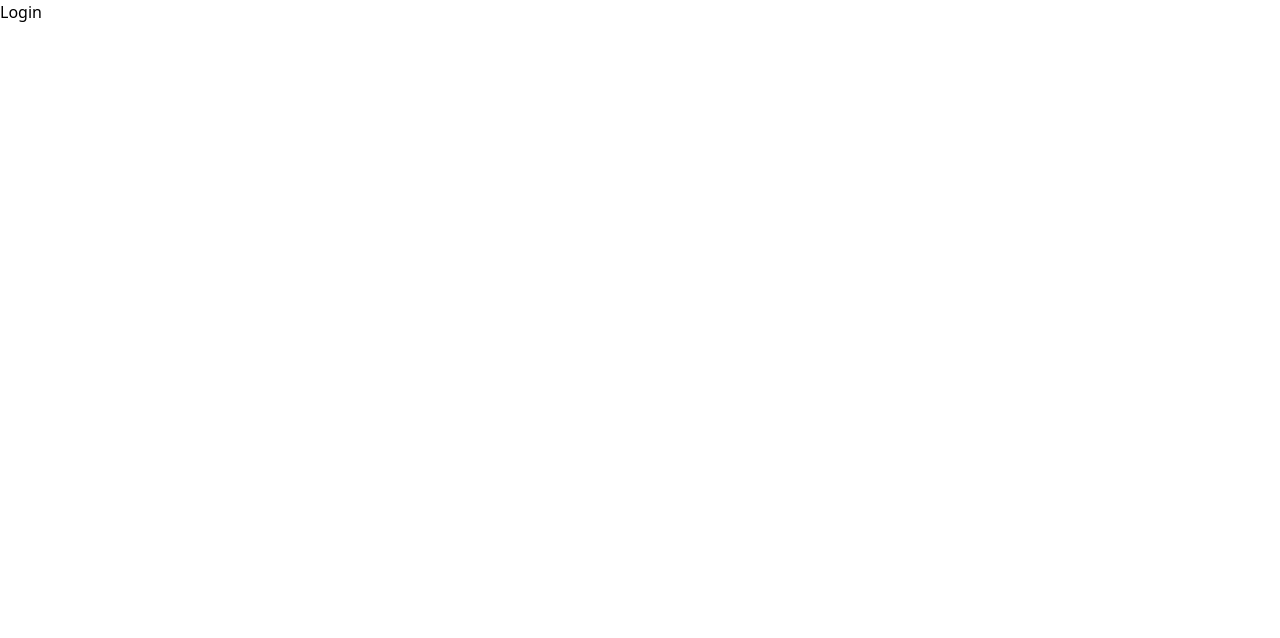
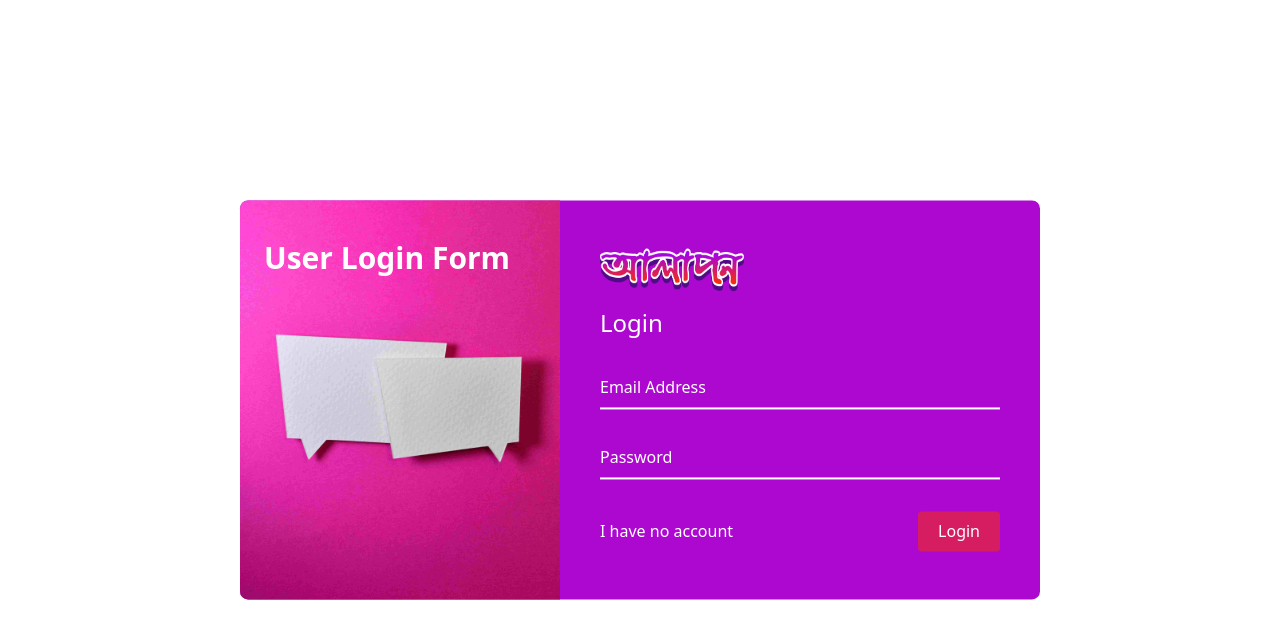
Before and after one commit to ArShadhinJr/alaapon, a React (Vite) app: page /login in a window 1280 px wide. Shown: the top 638 px of the page. Built offline with nearby package versions, Linux system fonts and the light colour scheme.

Commit message:
add: login and firebase

```diff
--- a/package.json
+++ b/package.json
@@ -14,7 +14,8 @@
     "react": "^18.2.0",
     "react-dom": "^18.2.0",
     "react-icons": "^4.11.0",
-    "react-router-dom": "^6.16.0"
+    "react-router-dom": "^6.16.0",
+    "react-toastify": "^9.1.3"
   },
   "devDependencies": {
     "@types/react": "^18.2.15",
--- a/src/Components/Buttons/Button.jsx
+++ b/src/Components/Buttons/Button.jsx
@@ -1,7 +1,7 @@
 
 const Button = (props) => {
   return (
-    <button className={`px-5 py-2 rounded active:scale-95 ${props.className}`}>{props.name}</button>
+    <button onClick={props.onClick} className={`px-5 py-2 rounded active:scale-95 ${props.className}`}>{props.name}</button>
   )
 }
 
--- /dev/null
+++ b/src/Components/Error/Error.jsx
@@ -0,0 +1,8 @@
+
+const Error = (props) => {
+  return (
+    <p className="text-sm bg-secondary px-3 mt-1">{props.children}</p>
+  )
+}
+
+export default Error
--- /dev/null
+++ b/src/Components/Home/Home.jsx
@@ -0,0 +1,45 @@
+import { useNavigate } from "react-router-dom";
+import Button from "../Buttons/Button"
+import CenterDiv from "../CenterDiv/CenterDiv"
+import { getAuth, signOut } from "firebase/auth";
+import { ToastContainer, toast } from "react-toastify";
+
+
+
+const Home = () => {
+    const auth = getAuth();
+    const navigate = useNavigate();
+
+    const handleSignOut = () => {
+        signOut(auth).then(() => {
+        setTimeout(() => {
+            navigate("/login")
+        }, 2000 );
+        toast.success("Sign Out")
+        }).catch((error) => {
+        console.log(error)
+        });
+    }
+  return (
+      <>
+        <ToastContainer
+        position="top-center"
+        autoClose={3000}
+        hideProgressBar={false}
+        newestOnTop={false}
+        closeOnClick
+        rtl={false}
+        pauseOnFocusLoss
+        draggable
+        pauseOnHover
+        theme="light"
+        />
+        <CenterDiv className="w-96 h-96 bg-primary rounded-lg text-center py-5">
+            <h2 className="text-2xl text-white text-center">This is Home</h2>
+            <Button onClick={handleSignOut} className="bg-thirty text-white mt-2" name="Sign Out"></Button>
+        </CenterDiv>
+    </>
+  )
+}
+
+export default Home
--- a/src/Components/Input/Input.jsx
+++ b/src/Components/Input/Input.jsx
@@ -2,7 +2,7 @@
 const Input = (props) => {
   return (
     <div className="relative z-0 w-full mt-6 group">
-      <input type={props.type} name={props.type} id={props.type} value={props.value} className="block py-2.5 px-0 w-full text-base bg-transparent border-0 border-b-2 border-white appearance-none focus:outline-none focus:ring-0 focus:border-white peer" placeholder=" " />
+      <input type={props.type} name={props.name} id={props.type} value={props.value} onChange={props.onChange} className="block py-2.5 px-0 w-full text-base bg-transparent border-0 border-b-2 border-white appearance-none focus:outline-none focus:ring-0 focus:border-white peer" placeholder=" " />
       <label for={props.type} className="peer-focus:font-medium absolute text-base duration-300 transform -translate-y-6 scale-75 top-3 -z-10 origin-[0] peer-focus:left-0 peer-placeholder-shown:scale-100 peer-placeholder-shown:translate-y-0 peer-focus:scale-75 peer-focus:-translate-y-6">{props.label}</label>
   </div>
   )
--- a/src/Components/Login/Login.jsx
+++ b/src/Components/Login/Login.jsx
@@ -1,8 +1,118 @@
+import { Link, useNavigate } from "react-router-dom"
+import CenterDiv from "../CenterDiv/CenterDiv"
+import Input from "../Input/Input"
+import logo from './../../assets/alaaponlogo.png'
+import Button from "../Buttons/Button"
+import { useState } from "react"
+import Error from "../Error/Error"
+import { getAuth, signInWithEmailAndPassword } from "firebase/auth";
+import { ToastContainer, toast } from "react-toastify"
 
 
 const Login = () => {
+
+  const auth = getAuth();
+  const navigate = useNavigate();
+
+  const [ values, setValues ] = useState( {
+    email: "",
+    password: ""
+  } )
+
+  const [ errors, setErrors ] = useState( {
+    email: "",
+    password: ""
+  } )
+
+  const handleValues = ( e ) => {
+    setValues(
+      {
+        ...values,
+        [e.target.name]: e.target.value
+      }
+    )
+    setErrors(
+      {
+        ...errors,
+        [e.target.name]: e.target.value ? "" : `Please type your ${e.target.name}`
+      }
+    )
+  }
+
+  const reset = () => {
+    setErrors({
+      email: "",
+      password: ""
+    } )
+    setValues({
+      email: "",
+      password: ""
+    })
+  }
+
+  const handleSubmit = ( e ) => {
+    e.preventDefault()
+    if( values.email === "" || values.password === "") {
+      setErrors({
+        email: values.email === "" ? "Please type your email" : "",
+        password: values.password === "" ? "Please type your password" : ""
+      })
+    }
+
+    if ( values.email && values.password ) {
+      signInWithEmailAndPassword(auth, values.email, values.password)
+      .then((user) => {
+        console.log( user.user.emailVerified )
+          if (user.user.emailVerified) {
+            navigate('/home')
+          } else {
+            toast.error("Please verify your email")
+          }
+
+      })
+      .catch((error) => {
+        const errorCode = error.code;
+        console.log(errorCode)
+      });
+    }
+  }
+
   return (
-    <div>Login</div>
+    <>
+      <ToastContainer
+      position="top-center"
+      autoClose={3000}
+      hideProgressBar={false}
+      newestOnTop={false}
+      closeOnClick
+      rtl={false}
+      pauseOnFocusLoss
+      draggable
+      pauseOnHover
+      theme="light"
+      />
+      <CenterDiv className="w-[800px] flex bg-primary rounded-lg">
+      <div className="w-2/5 bg-signup rounded-lg rounded-r-none bg-cover">
+        <h2 className="text-white font-bold text-3xl px-6 py-10">User Login Form</h2>
+      </div>
+      <div className="w-3/5 text-white px-10 py-12">
+        <img src={logo} className="w-36 mb-4"/>
+        <h3 className="text-2xl">Login</h3>
+        <form onSubmit={handleSubmit}>
+          <div>
+            <Input type="email" name="email" value={values.email} onChange={handleValues} label="Email Address" />
+            <Error>{errors.email}</Error>
+            <Input type="password" name="password" value={values.password} onChange={handleValues} label="Password" />
+            <Error>{errors.password}</Error>
+            <div className="flex items-center justify-between mt-8">
+              <p><Link to="/regi" className="hover:text-gray-100 hover:underline ">I have no account</Link></p>
+              <Button className="bg-thirty" name="Login"></Button>
+            </div>
+          </div>
+        </form>
+      </div>
+    </CenterDiv>
+    </>
   )
 }
 
--- a/src/Components/Registration/Registration.jsx
+++ b/src/Components/Registration/Registration.jsx
@@ -1,12 +1,106 @@
 
-import { Link } from "react-router-dom"
+import { Link, useNavigate } from "react-router-dom"
 import CenterDiv from "../CenterDiv/CenterDiv"
 import Input from "../Input/Input"
 import logo from './../../assets/alaaponlogo.png'
 import Button from "../Buttons/Button"
+import { useState } from "react"
+import Error from "../Error/Error"
+import { getAuth, createUserWithEmailAndPassword, sendEmailVerification } from "firebase/auth";
+import { ToastContainer, toast } from "react-toastify"
+
 
 const Registration = () => {
+
+  const auth = getAuth()
+  const navigate = useNavigate()
+
+  const [ values, setValues ] = useState( {
+    name: "",
+    email: "",
+    password: ""
+  } )
+
+
+  const [ errors, setErrors ] = useState( {
+    name: "",
+    email: "",
+    password: ""
+  })
+
+  const handleValues = ( e ) => {
+    setValues(
+      {
+        ...values,
+        [e.target.name]: e.target.value
+      }
+    )
+    setErrors(
+      {
+        ...errors,
+        [e.target.name]: e.target.value ? "" : `Please type your ${e.target.name}`
+      }
+    )
+  }
+
+  const reset = () => {
+    setErrors({
+      name: "",
+      email: "",
+      password: ""
+    } )
+    setValues({
+      name: "",
+      email: "",
+      password: ""
+    })
+  }
+
+  const handleSubmit = ( e ) => {
+    e.preventDefault()
+    if( values.name === "" || values.email === "" || values.password === "") {
+      setErrors({
+        name: values.name === "" ? "Please type your name" : "",
+        email: values.email === "" ? "Please type your email" : "",
+        password: values.password === "" ? "Please type your password" : ""
+      })
+    }
+
+    if ( values.name && values.email && values.password ) {
+      createUserWithEmailAndPassword(auth, values.email, values.password)
+      .then(() => {
+        sendEmailVerification( auth.currentUser)
+        .then( () => {
+          reset()
+        toast.success( "Registration Successful", {} )
+        setTimeout( () => {
+          navigate("/login")
+        }, 2000)
+        })
+      })
+      .catch((error) => {
+        const errorCode = error.code;
+        console.log(errorCode);
+      });
+
+
+    }
+  }
+
   return (
+    <>
+      <ToastContainer
+      position="top-center"
+      autoClose={3000}
+      hideProgressBar={false}
+      newestOnTop={false}
+      closeOnClick
+      rtl={false}
+      pauseOnFocusLoss
+      draggable
+      pauseOnHover
+      theme="light"
+      />
     <CenterDiv className="w-[800px] flex bg-primary rounded-lg">
       <div className="w-2/5 bg-signup rounded-lg rounded-r-none bg-cover">
         <h2 className="text-white font-bold text-3xl px-6 py-10">User Registration Form</h2>
@@ -14,19 +108,23 @@ const Registration = () => {
       <div className="w-3/5 text-white px-10 py-12">
         <img src={logo} className="w-36 mb-4"/>
         <h3 className="text-2xl">Registration</h3>
-        <form>
+        <form onSubmit={handleSubmit}>
           <div>
-            <Input type="text" label="Full Name" />
-            <Input type="email" label="Email Address" />
-            <Input type="password" label="Password" />
+            <Input type="text" name="name" value={values.name} onChange={handleValues} label="Full Name" />
+            <Error>{errors.name}</Error>
+            <Input type="email" name="email" value={values.email} onChange={handleValues} label="Email Address" />
+            <Error>{errors.email}</Error>
+            <Input type="password" name="password" value={values.password} onChange={handleValues} label="Password" />
+            <Error>{errors.password}</Error>
             <div className="flex items-center justify-between mt-8">
               <p><Link to="/login" className="hover:text-gray-100 hover:underline ">Already have account</Link></p>
-              <Button className="bg-thirty" name="Login"></Button>
+              <Button className="bg-thirty" name="Sign Up"></Button>
             </div>
           </div>
         </form>
       </div>
     </CenterDiv>
+    </>
   )
 }
 
--- a/src/main.jsx
+++ b/src/main.jsx
@@ -6,6 +6,8 @@ import firebaseConfig from './Auth/firebase'
 import { BrowserRouter, Route,  Routes } from 'react-router-dom'
 import Login from './Components/Login/Login';
 import Registration from './Components/Registration/Registration';
+import 'react-toastify/dist/ReactToastify.css';
+import Home from './Components/Home/Home.jsx'
 
 ReactDOM.createRoot(document.getElementById('root')).render(
   <React.StrictMode>
@@ -14,6 +16,7 @@ ReactDOM.createRoot(document.getElementById('root')).render(
         <Route path="/" element={<App />}/>
         <Route path="/login" element={<Login />}/>
         <Route path="/regi" element={<Registration />}/>
+        <Route path="/home" element={<Home />}/>
 
       </Routes>
     </BrowserRouter>
```
Also changed, not shown: 1 other file (tests, documents, lock files or other folders).
